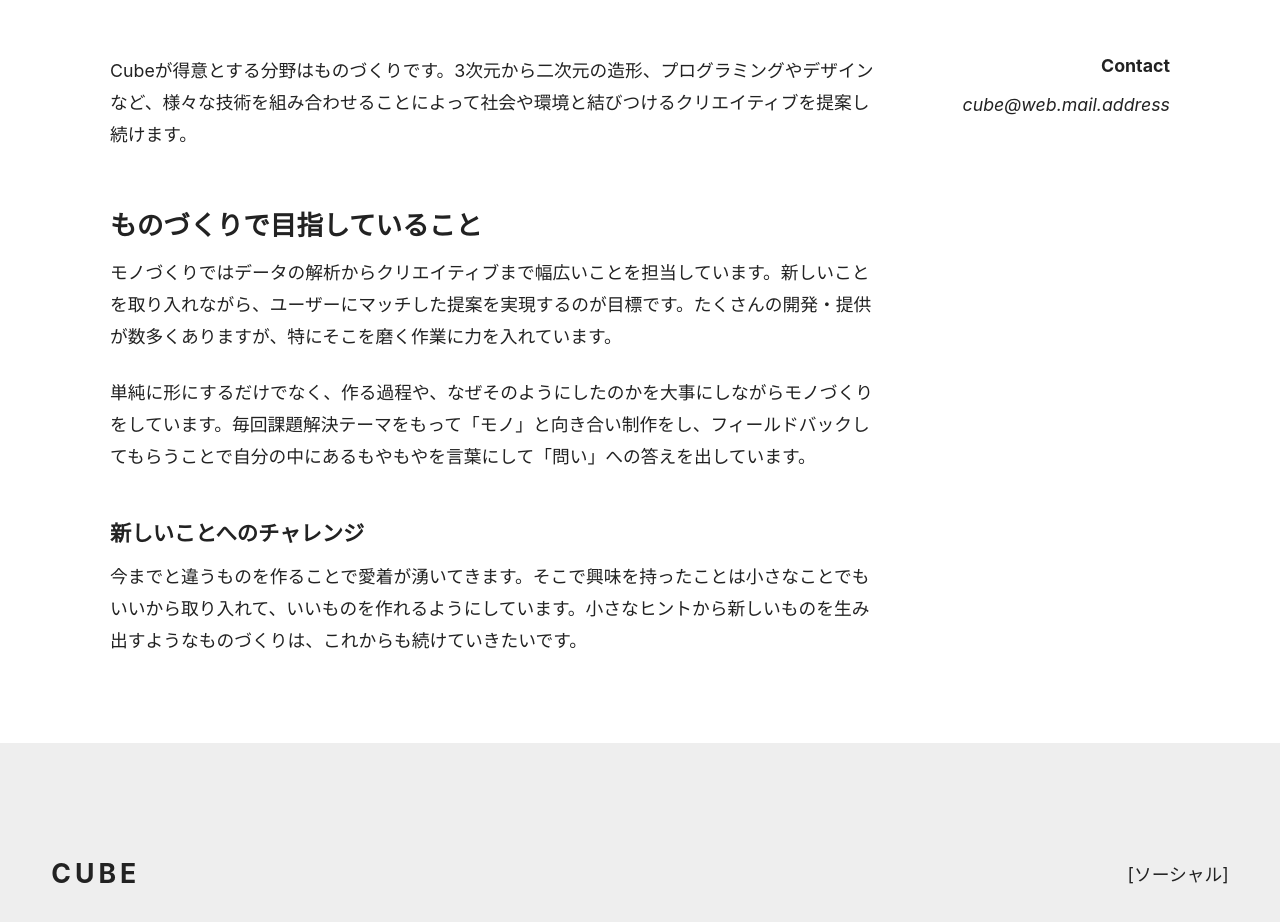
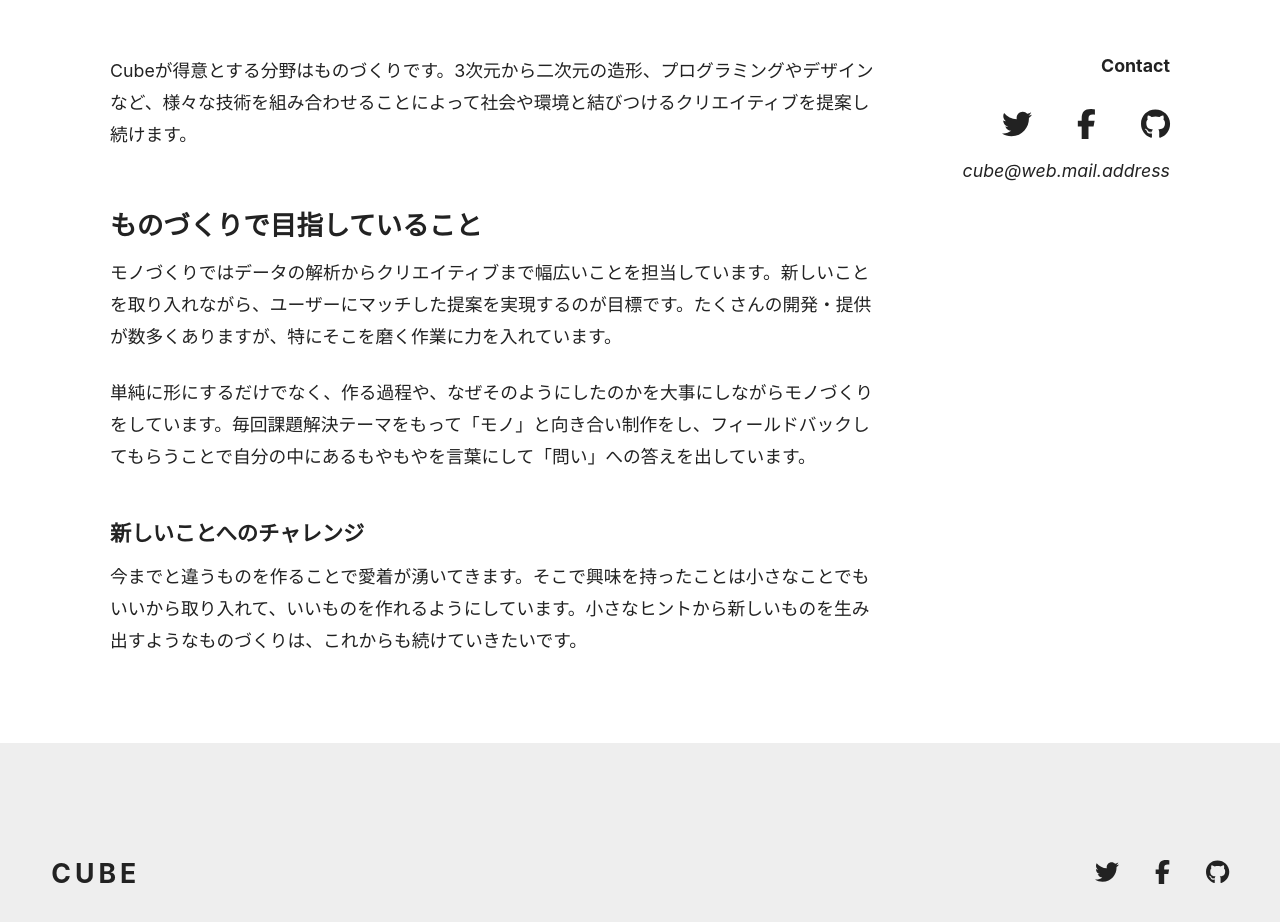
Before and after one commit to itc-s22004/next-react-website, a Next.js app: page /about in a window 1280 px wide. Shown: the part 1038-1960 px from the top of the page. Built offline with nearby package versions, Linux system fonts and the light colour scheme.

Commit message:
chapter 5

```diff
--- a/components/contact.js
+++ b/components/contact.js
@@ -1,9 +1,11 @@
 import styles from 'styles/contact.module.css'
+import Social from 'components/social'
 
 const Contact = () => {
     return (
         <div className={styles.stack}>
             <h3 className={styles.heading}>Contact</h3>
+            <Social iconSize="30px"/>
             <address>cube@web.mail.address</address>
         </div>
     )
--- a/components/footer.js
+++ b/components/footer.js
@@ -1,5 +1,6 @@
 import Container from 'components/container'
 import Logo from 'components/logo'
+import Social from 'components/social'
 import styles from 'styles/footer.module.css'
 
 const Footer = () => {
@@ -8,7 +9,7 @@ const Footer = () => {
       <Container large>
         <div className={styles.flexContainer}>
           <Logo />
-          [ソーシャル]
+          <Social />
         </div>
       </Container>
     </footer>
--- /dev/null
+++ b/components/social.js
@@ -0,0 +1,28 @@
+import styles from 'styles/social.module.css'
+
+import { FontAwesomeIcon } from '@fortawesome/react-fontawesome'
+import { faTwitter, faFacebookF, faGithub } from '@fortawesome/free-brands-svg-icons'
+
+const Social = ({ iconSize = 'initial' }) => {
+    return (
+        <ul className={styles.list} style={{ '--icon-size': iconSize }}>
+            <li>
+                <a href="https://twitter.com/">
+                    <FontAwesomeIcon icon={faTwitter} />
+                </a>
+            </li>
+            <li>
+                <a href="https://www.facebook.com/">
+                    <FontAwesomeIcon icon={faFacebookF} />
+                </a>
+            </li>
+            <li>
+                <a href="https://github.com/">
+                    <FontAwesomeIcon icon={faGithub} />
+                </a>
+            </li>
+        </ul>
+    )
+}
+
+export default Social
--- a/package.json
+++ b/package.json
@@ -9,6 +9,11 @@
     "lint": "next lint"
   },
   "dependencies": {
+    "@fortawesome/fontawesome-svg-core": "^6.2.1",
+    "@fortawesome/free-brands-svg-icons": "^6.2.1",
+    "@fortawesome/free-regular-svg-icons": "^6.2.1",
+    "@fortawesome/free-solid-svg-icons": "^6.2.1",
+    "@fortawesome/react-fontawesome": "^0.2.0",
     "@next/font": "13.0.7",
     "eslint": "8.30.0",
     "eslint-config-next": "13.0.7",
--- a/pages/_app.js
+++ b/pages/_app.js
@@ -1,5 +1,10 @@
 import Layout from 'components/layout'
 import 'styles/globals.css'
+
+//Font Awesome の設定
+import '@fortawesome/fontawesome-svg-core/styles.css'
+import { config } from '@fortawesome/fontawesome-svg-core'
+config.autoAddCss = false
 
 const MyApp = ({ Component, pageProps }) => {
   return (
--- /dev/null
+++ b/styles/social.module.css
@@ -0,0 +1,5 @@
+.list {
+    display: flex;
+    gap: 1.5em;
+    font-size: var(--icon-size, 24px);
+}
```
Also changed, not shown: 1 other file (tests, documents, lock files or other folders).
